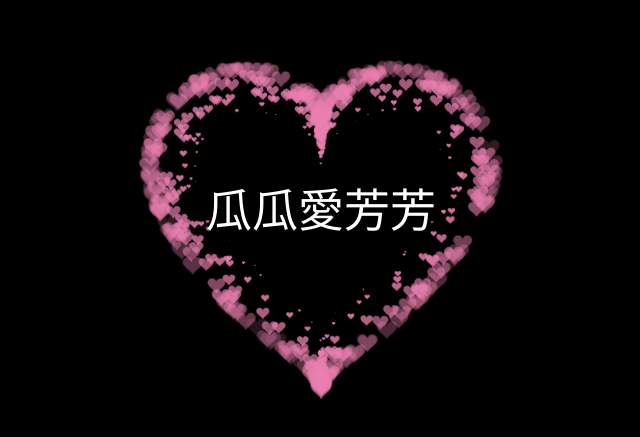
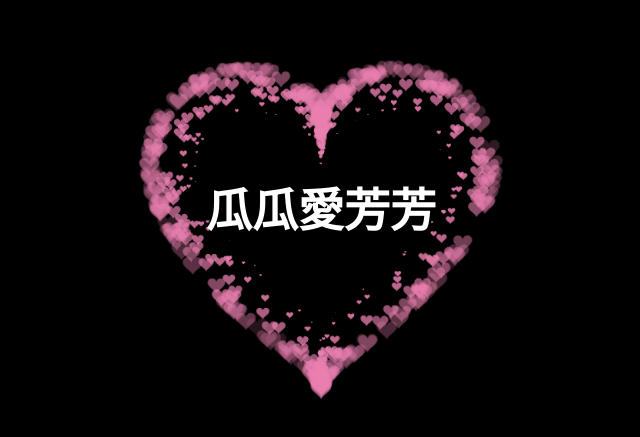
Before and after one commit to GE-YICHEN/love, a plain HTML site: page index.html in a window 1280 px wide. Shown: the part 173-610 px from the top of the page, without its empty margins (319-959 px from the left). Drawn offline with nearby package versions, Linux system fonts and the light colour scheme.

Commit message:
feat: update code

```diff
--- a/index.html
+++ b/index.html
@@ -3,6 +3,9 @@
   <head>
     <meta charset="utf-8" />
     <title>💗</title>
+    <link rel="preconnect" href="https://fonts.googleapis.com">
+    <link rel="preconnect" href="https://fonts.gstatic.com" crossorigin>
+    <link href="https://fonts.googleapis.com/css2?family=Noto+Serif+TC:wght@200;300;400;500;600;700;900&family=Playfair+Display:wght@700&display=swap" rel="stylesheet">
 
     <style>
       html,
@@ -11,6 +14,8 @@
         padding: 0;
         margin: 0;
         background: #000;
+        font-family: 'Noto Serif TC', serif;
+        font-family: 'Playfair Display', serif;
       }
       canvas {
         position: absolute;
@@ -28,7 +33,8 @@
         transform: translate(-50%, -50%);
         margin-top: -20px;
         font-size: 46px;
-        color: #ea80b0;
+        color: #FFF;
+        font-weight: 900;
       }
       @keyframes anim {
         0% {
@@ -103,7 +109,7 @@
   <body>
     <canvas id="pinkboard"></canvas>
     <!-- 在下面加名字 -->
-     <div id="name" style="color: white;">瓜瓜愛芳芳</div>
+     <div id="name">瓜瓜愛芳芳</div>
 
     <script>
       var settings = {
```
